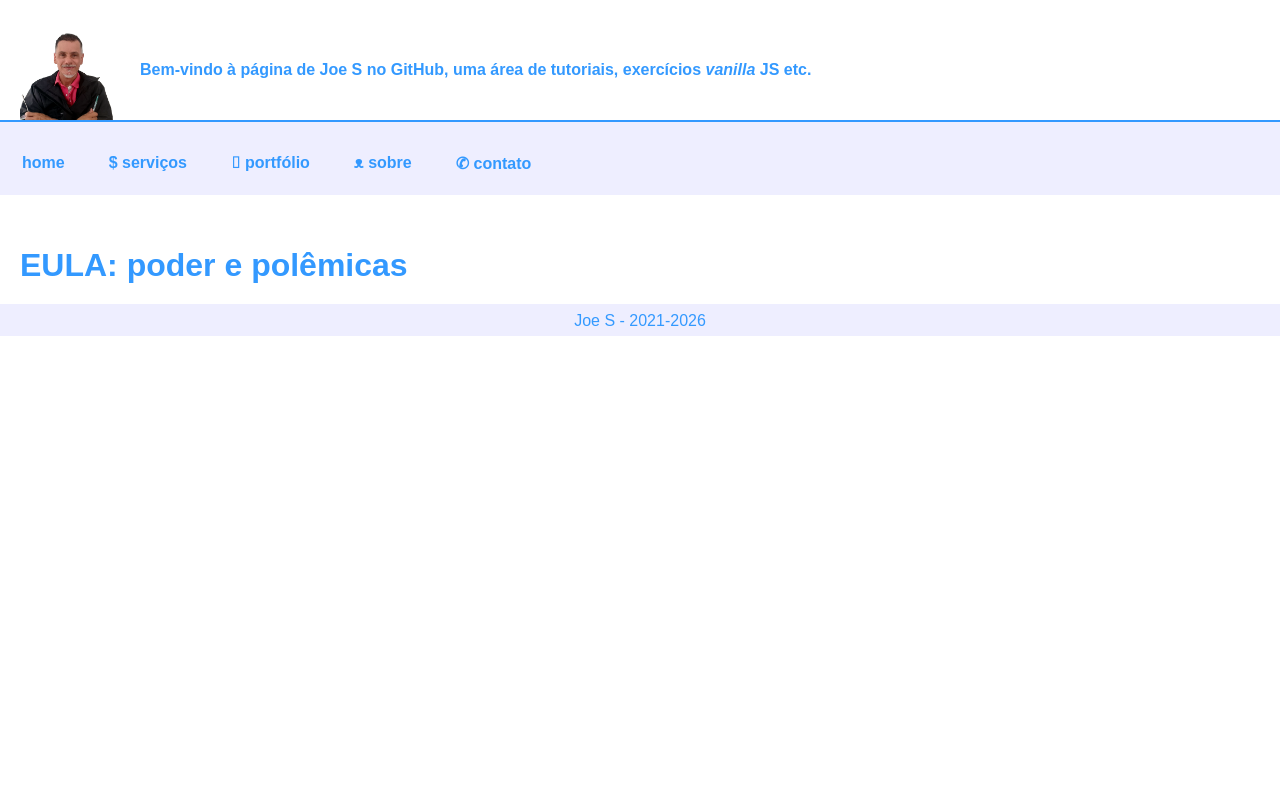
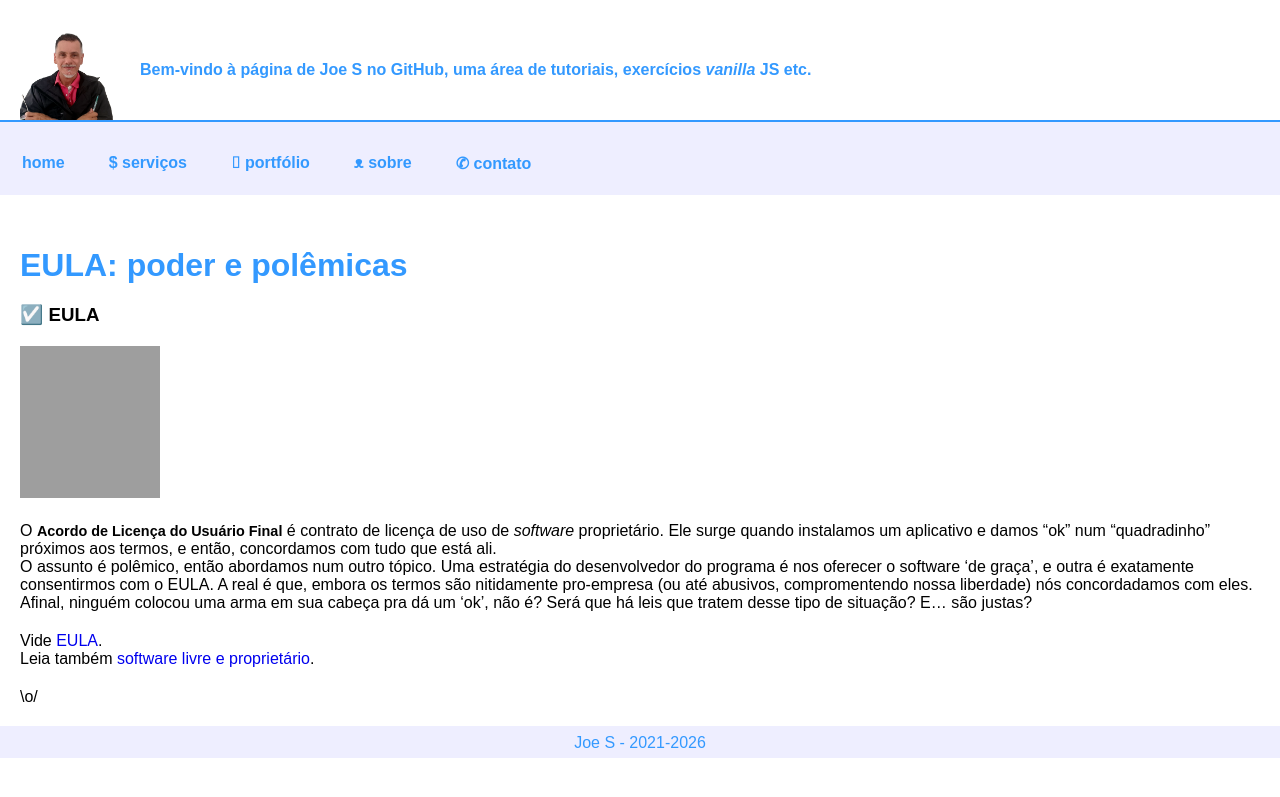
Before and after one commit to Joesynth/joesynth.github.io, a Jekyll site: the page built from _posts/2020-12-27-eula.md, in a window 1280 px wide. Shown: the top 797 px of the page. Built offline with Jekyll 4.4.1, drawn with Linux system fonts in a browser that asks for light colours; our own code applies the rules of GitHub Pages for plain Markdown files; grey boxes are pictures that could not be loaded.

Commit message:
Update 2020-12-27-eula.md

```diff
--- a/_posts/2020-12-27-eula.md
+++ b/_posts/2020-12-27-eula.md
@@ -1 +1,12 @@
 # EULA: poder e polêmicas
+<h3>☑️ EULA</h3>
+<img class="alignleft" src="https://www.enzuzo.com/hubfs/Screen%20Shot%202022-11-17%20at%2010-18%201-png.png" width="140" height="152" />
+
+O __Acordo de Licença do Usuário Final__ é contrato de licença de uso de <em>software</em> proprietário. Ele surge quando instalamos um aplicativo e damos "ok" num "quadradinho" próximos aos termos, e então, concordamos com tudo que está ali.
+O assunto é polêmico, então abordamos num outro tópico. Uma estratégia do desenvolvedor do programa é nos oferecer o software 'de graça', e outra é exatamente consentirmos com o EULA. A real é que, embora os termos são nitidamente pro-empresa (ou até abusivos, compromentendo nossa liberdade) nós concordadamos com eles. Afinal, ninguém colocou uma arma em sua cabeça pra dá um 'ok', não é?
+Será que há leis que tratem desse tipo de situação? E... são justas?
+
+Vide [EULA](/eula).
+Leia também [software livre e proprietário](/software-livre-e-software-proprietario).
+
+\o/
```
